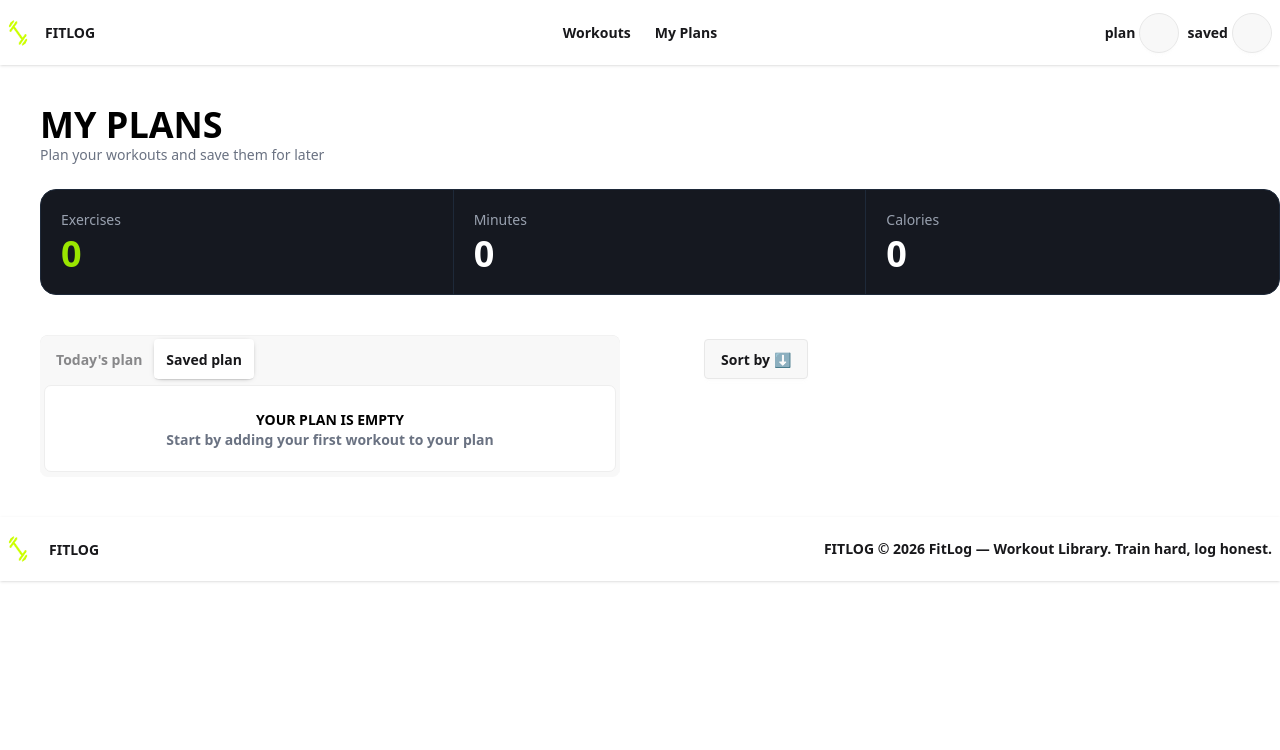
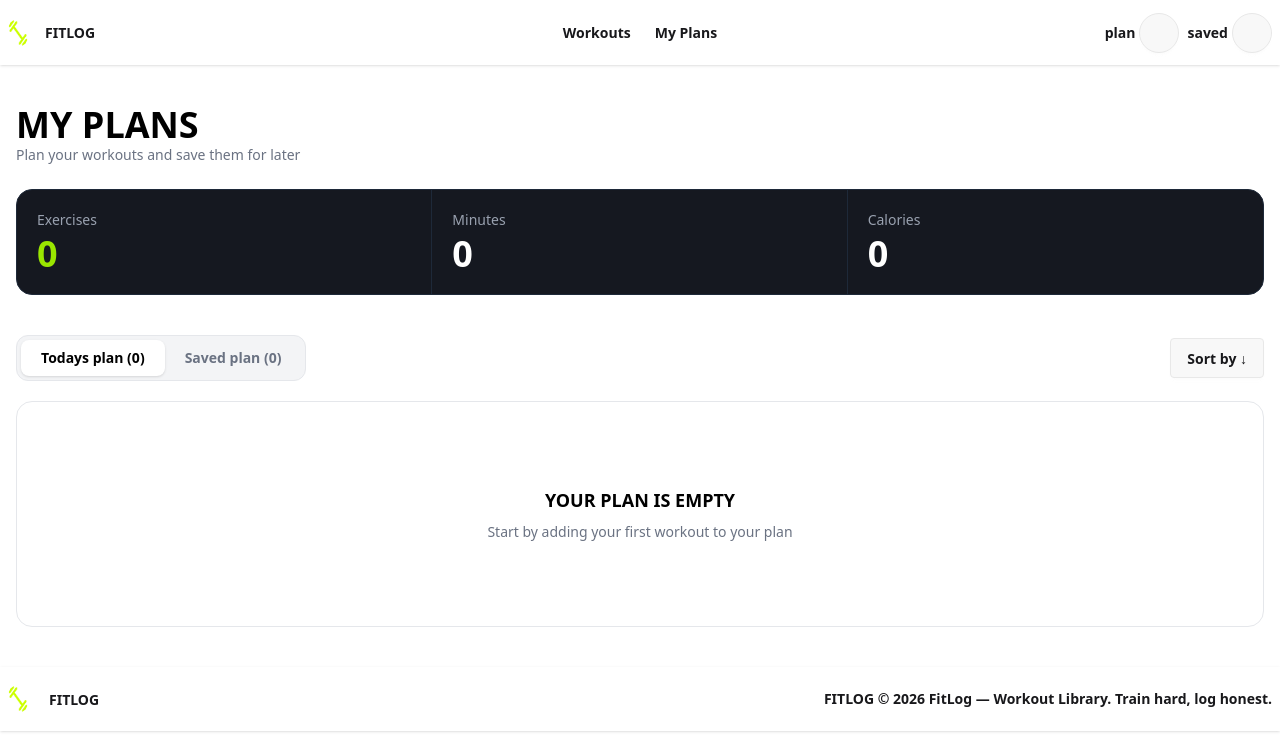
Before and after one commit to Mariam091990/Fitness-Training-Platform, a Next.js app: page /plan-lists in a window 1280 px wide. Shown: the top 750 px of the page. Built offline with nearby package versions, Linux system fonts and the light colour scheme.

Commit message:
Added Excersise in Plan and Save list with counting board, also added sorting dropdown tab

```diff
--- a/src/app/layout.tsx
+++ b/src/app/layout.tsx
@@ -4,7 +4,7 @@ import "./globals.css";
 import Navbar from "../components/shared/Navbar";
 import Footer from "../components/shared/Footer";
 import LogsProvider from "../context/LogsContext";
-
+import { ToastContainer } from "react-toastify";
 
 const geistSans = Geist({
   variable: "--font-geist-sans",
@@ -34,6 +34,7 @@ export default function RootLayout({ children }: LayoutProps<"/">) {
           {children}
           <Footer />
         </LogsProvider>
+        <ToastContainer />
       </body>
     </html>
   );
--- a/src/app/plan-lists/page.tsx
+++ b/src/app/plan-lists/page.tsx
@@ -1,22 +1,89 @@
 "use client";
 
-import { useContext } from "react";
+import { useContext, useState } from "react";
 import { LogsContext } from "../../context/LogsContext";
 import { IFitLog } from "../../type";
-
-
-
-
+import Link from "next/link";
 
 const Planlistspage = () => {
-    const { plan, saved } = useContext(LogsContext) as { plan: IFitLog[], saved: IFitLog[] };
+    const { plan, saved, setPlan, setSaved } = useContext(LogsContext) as {
+        plan: IFitLog[];
+        saved: IFitLog[];
+        setPlan: React.Dispatch<React.SetStateAction<IFitLog[]>>;
+        setSaved: React.Dispatch<React.SetStateAction<IFitLog[]>>;
+    };
 
-    console.log("plan: ", plan, "saved: ", saved);
+    const [activeTab, setActiveTab]
+        = useState<"plan" | "saved">("plan");
 
+    const [sortBy, setSortBy] =
+        useState<"duration" | "calories" | "rating">();
+
+    // console.log("plan:", plan);
+    // console.log("saved:", saved);
+
+    // ================= SORT =================
+
+    const currentLogs =
+        activeTab === "plan" ? [...plan] : [...saved];
+
+    const sortedLogs = currentLogs.sort((a, b) => {
+        if (sortBy === "duration") {
+            return a.duration - b.duration;
+        }
+
+        if (sortBy === "calories") {
+            return a.caloriesBurned - b.caloriesBurned;
+        }
+
+        if (sortBy === "rating") {
+            return b.rating - a.rating;
+        }
+
+        return 0;
+    });
+
+    // ================= STATISTICS =================
+
+    const totalExercises = plan.length;
+
+    const totalMinutes = plan.reduce(
+        (total, log) => total + log.duration,
+        0
+    );
+
+    const totalCalories = plan.reduce(
+        (total, log) => total + log.caloriesBurned,
+        0
+    );
+
+    const savetotalExercises = saved.length;
+
+    const savetotalMinutes = saved.reduce(
+        (total, log) => total + log.duration,
+        0
+    );
+
+    const savetotalCalories = saved.reduce(
+        (total, log) => total + log.caloriesBurned,
+        0
+    );
+
+    const handleDelete = (id: number) => {
+        if (activeTab === "plan") {
+            const restOfthePlan = plan.filter((log) => log.id !== id)
+            setPlan(restOfthePlan);
+        } else {
+            const restOfthesSaved = saved.filter((log) => log.id !== id)
+            setSaved(restOfthesSaved);
+        }
+    };
     return (
-        <div className="container mx-auto mb-10">
+        <div className="container mx-auto mb-10 px-4">
 
-            <div className="mb-10 ml-10">
+            {/* ================= HEADER ================= */}
+
+            <div className="mb-10">
 
                 <h1 className="text-4xl font-bold text-black">
                     MY PLANS
@@ -26,126 +93,217 @@ const Planlistspage = () => {
                     Plan your workouts and save them for later
                 </p>
 
-                {/* Statistics */}
-                <div className="mt-6 grid grid-cols-3 rounded-2xl border border-gray-800 bg-[#151820]">
+                {/* ================= STATISTICS ================= */}
 
-                    <div className="border-r border-gray-800 p-5">
+                <div className="mt-6 grid grid-cols-1 rounded-2xl border border-gray-800 bg-[#151820] sm:grid-cols-3">
+
+                    {/* Exercises */}
+                    <div className="border-b border-gray-800 p-5 sm:border-b-0 sm:border-r">
                         <p className="text-sm text-gray-400">
                             Exercises
                         </p>
 
                         <h1 className="mt-1 text-4xl font-bold text-lime-400">
-                            0
+                            {activeTab === "plan" ? totalExercises : savetotalExercises}
                         </h1>
                     </div>
 
-                    <div className="border-r border-gray-800 p-5">
+                    {/* Minutes */}
+                    <div className="border-b border-gray-800 p-5 sm:border-b-0 sm:border-r">
                         <p className="text-sm text-gray-400">
                             Minutes
                         </p>
 
                         <h1 className="mt-1 text-4xl font-bold text-white">
-                            0
+                            {activeTab === "plan" ? totalMinutes : savetotalMinutes}
                         </h1>
                     </div>
 
+                    {/* Calories */}
                     <div className="p-5">
                         <p className="text-sm text-gray-400">
                             Calories
                         </p>
 
                         <h1 className="mt-1 text-4xl font-bold text-white">
-                            0
+                            {activeTab === "plan" ? totalCalories : savetotalCalories}
                         </h1>
                     </div>
+
+                </div>
+            </div>
+
+
+            {/* ================= TOOLBAR ================= */}
+
+            <div className="mb-5 flex flex-col gap-4 sm:flex-row sm:items-center sm:justify-between">
+
+                {/* ================= TABS ================= */}
+
+                <div className="flex w-fit rounded-xl border border-gray-200 bg-gray-100 p-1">
+
+                    <button
+                        onClick={() => setActiveTab("plan")}
+
+                        className={`rounded-lg px-5 py-2 text-sm font-bold transition ${activeTab === "plan"
+                            ? "bg-white text-black shadow"
+                            : "text-gray-500 hover:text-black"
+                            }`}>
+
+                        Todays plan ({plan.length})
+                    </button>
+
+                    <button
+                        onClick={() => setActiveTab("saved")}
+                        className={`rounded-lg px-5 py-2 text-sm font-bold transition ${activeTab === "saved"
+                            ? "bg-white text-black shadow"
+                            : "text-gray-500 hover:text-black"
+                            }`}
+                    >
+                        Saved plan ({saved.length})
+                    </button>
+
+                </div>
+
+
+
+
+
+                {/* ================= SORT ================= */}
+
+                <div className="dropdown dropdown-end relative">
+
+                    <div
+                        tabIndex={0}
+                        role="button"
+                        className="btn"
+                    >
+                        Sort by ↓
+                    </div>
+
+                    <ul
+                        tabIndex={0}
+                        className="dropdown-content menu z-50 mt-2 w-44 rounded-box border border-gray-200 bg-white p-2 shadow-xl"
+                    >
+
+                        <li>
+                            <button
+                                onClick={() => setSortBy("duration")}
+                            >
+                                Duration
+                            </button>
+                        </li>
+
+                        <li>
+                            <button
+                                onClick={() => setSortBy("calories")}
+                            >
+                                Calories
+                            </button>
+                        </li>
+
+                        <li>
+                            <button
+                                onClick={() => setSortBy("rating")}
+                            >
+                                Rating
+                            </button>
+                        </li>
+
+                    </ul>
 
                 </div>
 
             </div>
 
-            {/* ======================tab group====================== */}
 
-            <div className="grid grid-cols-2 gap-10">
+            {/* ================= CONTENT ================= */}
 
-                {/* name of each tab group should be unique */}
-                <div className="tabs tabs-box font-bold ml-10  ">
-                    <input type="radio"
-                        name="my_tabs_1"
-                        className="tab"
-                        aria-label="Today's plan" />
-                    <div className="tab-content bg-base-100 border-base-300 p-6">
-                        {
-                            plan.length > 0 ? <div className="grid grid-cols-1 gap-10 p-10">
-                                {
-                                    plan.map((log: IFitLog) => {
-                                        return (
-                                            <div className="card w-96 bg-base-100 shadow-lg" key={log.id}>
-                                                <div className="card-body">
-                                                    <h2 className="card-title">{log.name}</h2>
-                                                    <p className="card-text">{log.description}</p>
-                                                </div>
-                                            </div>
-                                        );
-                                    })
-                                }
-                            </div> : <div className="text-center">
-                                <h1 className="text-sm font-bold text-black">
-                                    YOUR PLAN IS EMPTY
-                                </h1>
-                                <p className="text-sm text-gray-500">
-                                    Start by adding your first workout to your plan
-                                </p>
+            <div className="rounded-2xl border border-gray-200 bg-white p-5">
+
+                {sortedLogs.length > 0 ? (
+
+                    <div className="space-y-4">
+
+                        {sortedLogs.map((log) => (
+
+                            <div
+                                key={log.id}
+                                className="flex flex-col gap-4 rounded-xl border border-gray-200 p-4 shadow-sm sm:flex-row sm:items-center sm:justify-between"
+                            >
+
+                                {/* Workout information */}
+
+                                <div>
+
+                                    <h2 className="text-lg font-bold text-black">
+                                        {log.name}
+                                    </h2>
+
+                                    <p className="mt-1 text-sm text-gray-500">
+                                        {log.equipment}
+                                    </p>
+
+                                    <div className="mt-2 flex flex-wrap gap-4 text-xs text-gray-500">
+
+                                        <span>
+                                            ◷ {log.duration} min
+                                        </span>
+
+                                        <span>
+                                            🔥 {log.caloriesBurned} kcal
+                                        </span>
+
+                                        <span>
+                                            ☆ {log.rating}
+                                        </span>
+
+                                    </div>
+
+                                </div>
+
+
+                                {/* View Details */}
+
+                                <div className="flex gap-2">
+                                    <button className="btn btn-sm w-fit">
+                                        <Link href={`FitLogsDetails/${log.id}`}  >
+                                            View Details
+                                        </Link> </button>
+                                    <button onClick={() => handleDelete(log.id)} className="btn btn-sm w-fit">Delete</button>
+                                </div>
                             </div>
-                        }
+
+                        ))}
+
                     </div>
 
-                    <input type="radio"
-                        name="my_tabs_1"
-                        className="tab"
-                        aria-label="Saved plan"
-                        defaultChecked />
+                ) : (
 
-                    <div className="tab-content bg-base-100 border-base-300 p-6">
-                        {
-                            plan.length > 0 ? <div className="grid grid-cols-1 gap-10 p-10">
-                                {saved.map((log: IFitLog) => {
-                                    return (
-                                        <div className="card w-96 bg-base-100 shadow-lg" key={log.id}>
-                                            <div className="card-body">
-                                                <h2 className="card-title">{log.name}</h2>
-                                                <p className="card-text">{log.description}</p>
-                                            </div>
-                                        </div>
-                                    );
-                                })
-                                }
-                            </div> : <div className="text-center">
-                                <h1 className="text-sm font-bold text-black">
-                                    YOUR PLAN IS EMPTY
-                                </h1>
-                                <p className="text-sm text-gray-500">
-                                    Start by adding your first workout to your plan
-                                </p>
-                            </div>
-                        }
+                    <div className="py-16 text-center">
+
+                        <h1 className="text-lg font-bold text-black">
+                            {activeTab === "plan"
+                                ? "YOUR PLAN IS EMPTY"
+                                : "YOUR SAVED PLAN IS EMPTY"}
+                        </h1>
+
+                        <p className="mt-2 text-sm text-gray-500">
+                            {activeTab === "plan"
+                                ? "Start by adding your first workout to your plan"
+                                : "Start saving workouts for later"}
+                        </p>
+
                     </div>
-                </div>
 
-                <div className="dropdown dropdown-bottom ml-10">
-                    <div tabIndex={0} role="button" className="btn m-1">Sort by ⬇️</div>
-                    <ul tabIndex={-1} className="dropdown-content menu bg-base-00 rounded-box z-1 w-52 p-2 shadow-sm font-bold text-xs">
-                        <li><a>Duration</a></li>
-                        <li><a>Calories</a></li>
-                        <li><a>Rating</a></li>
-                    </ul>
-                </div>
+                )
+
+                }
+
             </div>
-
-
 
         </div>
     );
-
 };
 
 export default Planlistspage;
--- a/src/components/buttons/PlanButton.tsx
+++ b/src/components/buttons/PlanButton.tsx
@@ -5,28 +5,44 @@ import { LogsContext } from "../../context/LogsContext";
 import { IFitLog } from "../../type";
 import { toast } from "react-toastify";
 
-const PlanButton = ({log}: {log: IFitLog}) => {
+const PlanButton = ({ log }: { log: IFitLog }) => {
 
     const logsContext = useContext(LogsContext);
 
-    if (!logsContext) {
-        throw new Error("PlanButton must be used within a LogsProvider");
+
+
+    const { plan, setPlan, saved } = logsContext as {
+        saved: IFitLog[];
+        plan: IFitLog[];
+        setPlan: React.Dispatch<React.SetStateAction<IFitLog[]>>;
+    };
+    // console.log("LogsProvider: ", LogsProvider);
+
+    const handleClickPlan = (log: IFitLog) => {
+
+        const alreadyInPlan = plan.some((item) => item.id === log.id);
+        const alreadyInSaved = saved.some((item) => item.id === log.id);
+
+        if (alreadyInPlan) {
+            toast.error("This workout is already in your plan");
+            return;
+        }
+        if (alreadyInSaved) {
+            toast.error("This workout is already in your saved plan");
+            return;
+        }
+
+        const allLogs = [...plan, log]
+        setPlan(allLogs);
+
+        toast.success(`${log.name} added to the plan list`);
+
     }
-
-    const { plan, setPlan } = logsContext;
-// console.log("LogsProvider: ", LogsProvider);
-
-const handleClickPlan = () => {
-
-    setPlan([...plan, log]);
-     toast.success("Added to the plan list");
-//console.log("button triggered");
-}
 
     return (
 
         <button className="rounded-lg bg-lime-400 px-5 py-3 text-sm font-bold text-black transition hover:bg-lime-300"
-         onClick={() => handleClickPlan()}>
+            onClick={() => handleClickPlan(log)}>
 
 
             ＋ Add to todays plan
--- a/src/components/buttons/SaveButton.tsx
+++ b/src/components/buttons/SaveButton.tsx
@@ -10,23 +10,37 @@ const SaveButton = ({ log }: { log: IFitLog }) => {
 
     const logsContext = useContext(LogsContext);
 
-    if (!logsContext) {
-        throw new Error("SaveButton must be used within a LogsProvider");
-    }
-
-    const { saved, setSaved } = logsContext;
 
 
-    const handleClickSave = () => {
+    const { saved, setSaved, plan } = logsContext as {
+        plan: IFitLog[];
+        saved: IFitLog[];
+        setSaved: React.Dispatch<React.SetStateAction<IFitLog[]>>;
+    };
+
+
+    const handleClickSave = (log: IFitLog) => {
+        const alreadyInSaved = saved.some((item) => item.id === log.id);
+        const alreadyInPlan = plan.some((item) => item.id === log.id);
+
+        if (alreadyInSaved ) {
+            toast.error("This workout is already in your saved plan");
+            return;
+        }
+        if (alreadyInPlan) {
+            toast.error("This workout is already in your plan");
+            return;
+        }
         setSaved([...saved, log]);
-        toast.success("Saved for later");
+        toast.success(`${log.name} saved for later`);
 
-        // console.log("saved: ", saved);
+
     }
 
     return (
 
-        <button className="rounded-lg border border-gray-700 px-5 py-3 text-sm font-medium text-gray-300 transition hover:border-gray-500 hover:text-white" onClick={() => handleClickSave()}>
+        <button className="rounded-lg border border-gray-700 px-5 py-3 text-sm font-medium text-gray-300 transition hover:border-gray-500 hover:text-white"
+            onClick={() => handleClickSave(log)}>
 
 
             ＋ Save for later
--- a/src/type.ts
+++ b/src/type.ts
@@ -1,4 +1,5 @@
 export interface IFitLog {
+
   id: number;
   name: string;
   image: string;
```
